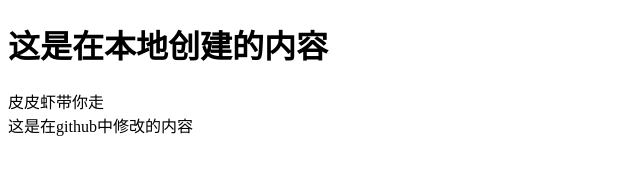
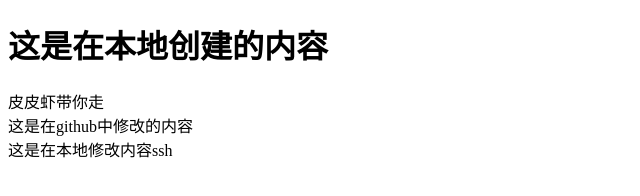
Before and after one commit to yooyeemer/qdfirsttime, a plain HTML site: page index.html in a window 1280 px wide. Shown: the whole page, without its empty margins (0-640 px from the left). Drawn offline with Linux system fonts and the light colour scheme.

Commit message:
这是本地修改内容ssh

```diff
--- a/index.html
+++ b/index.html
@@ -8,6 +8,7 @@
 <h1>这是在本地创建的内容</h1>
 <div>皮皮虾带你走</div>
 <span>这是在github中修改的内容</span>
+<div>这是在本地修改内容ssh</div>
 <script>
 
 </script>
```
